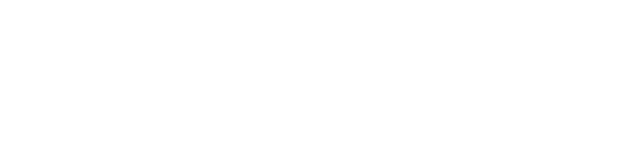
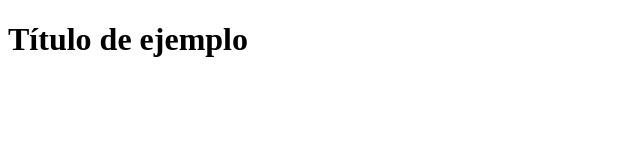
Before and after one commit to DorianDesings/prueba-2023, a plain HTML site: page index.html in a window 1280 px wide. Shown: the whole page, without its empty margins (0-640 px from the left). Drawn offline with Linux system fonts and the light colour scheme.

Commit message:
Título creado

```diff
--- a/index.html
+++ b/index.html
@@ -6,5 +6,7 @@
     <meta name="viewport" content="width=device-width, initial-scale=1.0" />
     <title>Document</title>
   </head>
-  <body></body>
+  <body>
+    <h1>Título de ejemplo</h1>
+  </body>
 </html>
```
